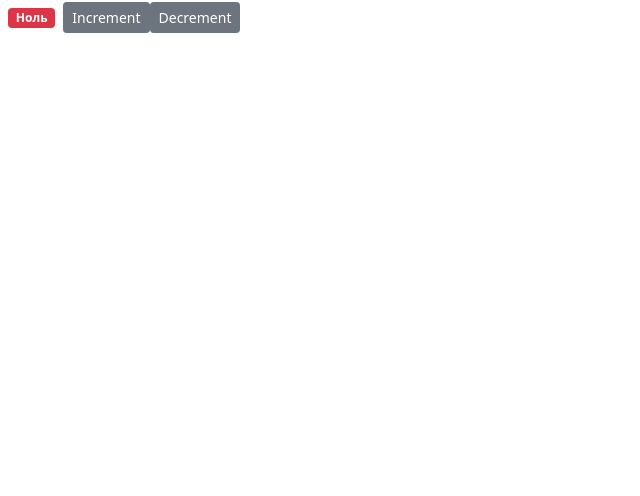
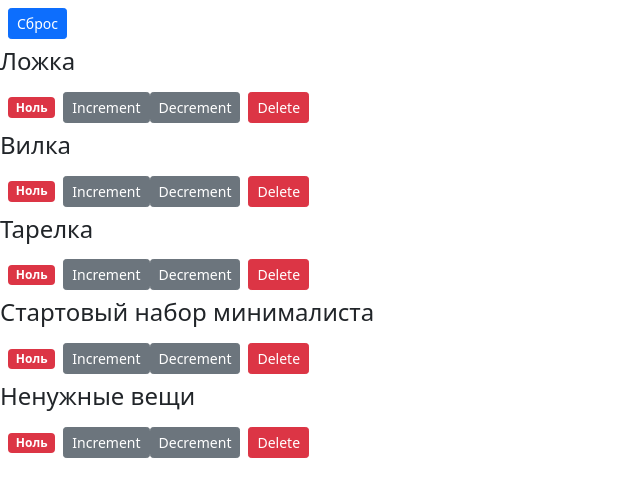
Before and after one commit to romanTechn/counter, a React (Create React App) app: page / in a window 1280 px wide. Shown: the top 496 px of the page, without its empty margins (0-640 px from the left). Built offline with nearby package versions, Linux system fonts and the light colour scheme.

Commit message:
composition

```diff
--- a/src/components/counter.jsx
+++ b/src/components/counter.jsx
@@ -1,42 +1,39 @@
-import React, { useState } from "react";
+import React from "react";
 
-const Counter = () => {
-  const [count, setCount] = useState(0);
-
-  const formCount = () => {
-    return count === 0 ? "Ноль" : count;
+const Counter = (props) => {
+  const formValue = () => {
+    return props.value === 0 ? "Ноль" : props.value;
   };
 
   const getBadgeClasses = () => {
     let classes = "badge m-2 bg-";
-    classes += count === 0 ? "danger" : "primary";
+    classes += props.value === 0 ? "danger" : "primary";
     return classes;
   };
 
-  const handleIncrement = (productId) => {
-    setCount(count + 1);
-  };
-
-  const handleDecrement = (productId) => {
-    setCount(count === 0 ? count : count - 1);
-  };
-
   return (
-    <>
-      <span className={getBadgeClasses()}>{formCount()}</span>
+    <div>
+      <h4>{props.name}</h4>
+      <span className={getBadgeClasses()}>{formValue()}</span>
       <button
-        onClick={() => handleIncrement({ id: 1 })}
+        onClick={() => props.onIncrement(props.id)}
         className="btn btn-secondary btn-sm"
       >
         Increment
       </button>
       <button
-        onClick={() => handleDecrement({ id: 1 })}
+        onClick={() => props.onDecrement(props.id)}
         className="btn btn-secondary btn-sm"
       >
         Decrement
       </button>
-    </>
+      <button
+        className="btn btn-danger btn-sm m-2"
+        onClick={() => props.onDelete(props.id)}
+      >
+        Delete
+      </button>
+    </div>
   );
 };
 
--- /dev/null
+++ b/src/components/counters.jsx
@@ -0,0 +1,66 @@
+import React, { useState } from "react";
+import Counter from "./counter";
+
+const initialState = [
+  { value: 0, id: 1, name: "Ложка" },
+  { value: 0, id: 2, name: "Вилка" },
+  { value: 0, id: 3, name: "Тарелка" },
+  { value: 0, id: 4, name: "Стартовый набор минималиста" },
+  { value: 0, id: 5, name: "Ненужные вещи" },
+];
+
+const Counters = () => {
+  const [counters, setCounters] = useState(initialState);
+
+  const handleDelete = (counterId) => {
+    const newCounters = counters.filter((c) => c.id !== counterId);
+    setCounters(newCounters);
+  };
+
+  const handleIncrement = (counterId) => {
+    setCounters(
+      counters.map((counter) =>
+        counter.id === counterId
+          ? { ...counter, value: (counter.value += 1) }
+          : counter
+      )
+    );
+  };
+
+  const handleDecrement = (counterId) => {
+    setCounters(
+      counters.map((counter) =>
+        counter.id === counterId
+          ? { ...counter, value: (counter.value += 1) }
+          : counter
+      )
+    );
+  };
+
+  const handleReset = () =>
+    setCounters(
+      counters.map((c) => {
+        c.value = 0;
+        return c;
+      })
+    );
+
+  return (
+    <div>
+      <button onClick={handleReset} className="btn btn-primary btn-sm m-2">
+        Сброс
+      </button>
+      {counters.map((counter) => (
+        <Counter
+          key={counter.id}
+          onDelete={handleDelete}
+          onIncrement={handleIncrement}
+          onDecrement={handleDecrement}
+          {...counter}
+        />
+      ))}
+    </div>
+  );
+};
+
+export default Counters;
--- a/src/index.js
+++ b/src/index.js
@@ -4,11 +4,11 @@ import "./index.css";
 import App from "./App";
 import reportWebVitals from "./reportWebVitals";
 import "bootstrap/dist/css/bootstrap.css";
-import Counter from "./components/counter";
+import Counters from "./components/counters";
 
 ReactDOM.render(
   <React.StrictMode>
-    <Counter />
+    <Counters />
   </React.StrictMode>,
   document.getElementById("root")
 );
```
